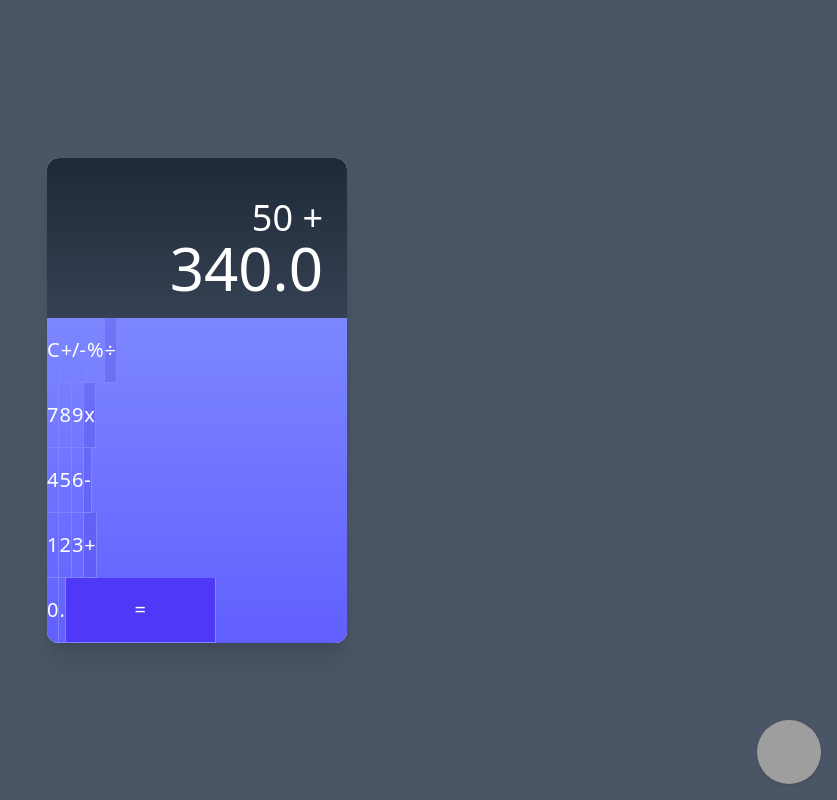
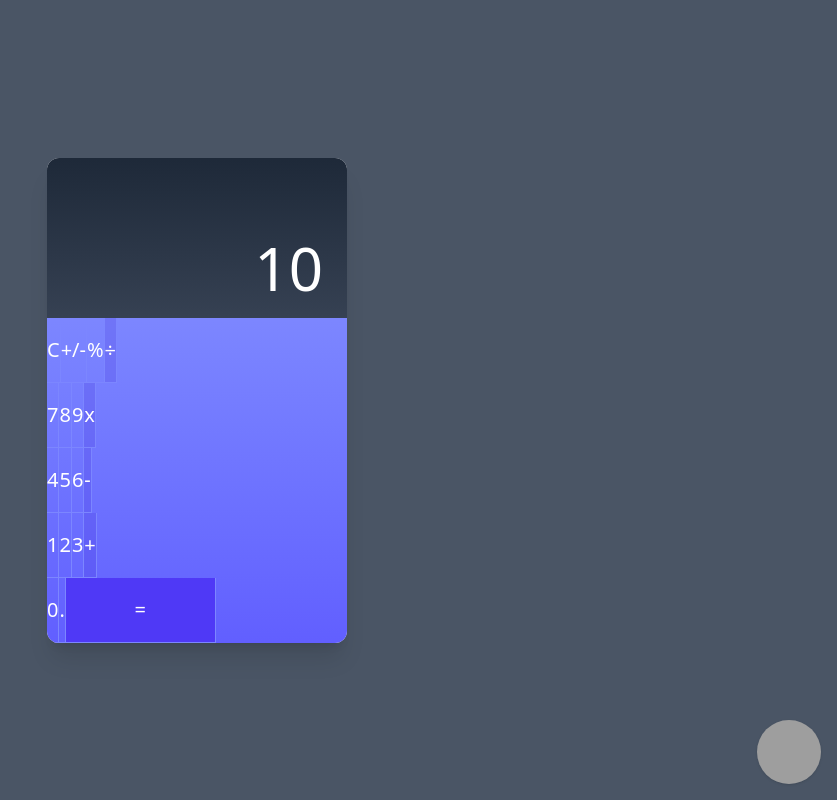
Before and after one commit to jorgeart81/zoneless-calculator, an Angular app: page /calculator in a window 1280 px wide. Shown: the whole page, without its empty margins (443-1280 px from the left). Built offline with nearby package versions, Linux system fonts and the light colour scheme; grey boxes are pictures that could not be loaded.

Commit message:
feat: Add calculate service

```diff
--- a/angular.json
+++ b/angular.json
@@ -81,5 +81,8 @@
         }
       }
     }
+  },
+  "cli": {
+    "analytics": false
   }
 }
--- a/src/app/calculator/components/calculator/calculator.html
+++ b/src/app/calculator/components/calculator/calculator.html
@@ -1,8 +1,10 @@
 <div class="w-full h-40 bg-gradient-to-b from-gray-800 to-gray-700 flex items-end text-right">
   <div class="w-full py-5 px-6 text-6xl text-white font-thin">
-    <span class="text-4xl">50 +</span>
+    @if(subResultText() !=='0'){
+    <span class="text-4xl">{{subResultText()}} {{lastOperator()}}</span>
     <br>
-    <span>340.0</span>
+    }
+    <span>{{resultText()}}</span>
   </div>
 </div>
 
--- a/src/app/calculator/components/calculator/calculator.ts
+++ b/src/app/calculator/components/calculator/calculator.ts
@@ -1,4 +1,6 @@
-import { AfterViewInit, Component, Signal, viewChildren } from '@angular/core';
+import { AfterViewInit, Component, computed, inject, Signal, viewChildren } from '@angular/core';
+
+import { Calculate } from '@/calculator/services/calculate';
 import { CalculatorButton } from "../calculator-button/calculator-button";
 
 @Component({
@@ -10,21 +12,31 @@ import { CalculatorButton } from "../calculator-button/calculator-button";
   }
 })
 export class Calculator implements AfterViewInit {
+  private caculateService = inject(Calculate)
+  private buttonsMatrix: Record<string, CalculatorButton | undefined> = {}
   public calculatorButtons: Signal<readonly CalculatorButton[]> = viewChildren(CalculatorButton)
-  private buttonsMatrix: Record<string, CalculatorButton | undefined> = {}
+
+  public resultText = computed(() => this.caculateService.resultText())
+  public subResultText = computed(() => this.caculateService.subResultText())
+  public lastOperator = computed(() => this.caculateService.lastOperator())
 
   ngAfterViewInit(): void {
     this.buttonsMatrix = this.getButtonsMatrix();
+    console.log({ buttonsMatrix: this.buttonsMatrix })
   }
 
-  handleClick(key: string) { console.log({ key }) }
+  handleClick(key: string) {
+    const mappedKey = this.mapButtonToKey(key);
+    console.log({ mappedKey })
+  }
 
   // @HostListener('document:keyup', ['$event'])
   handleKeyboardEvent(event: KeyboardEvent) {
-    const key = this.mapKeyToButtonId(event.key);
-    if (!key) return;
+    if (!this.caculateService.isAllowKey(event.key)) return;
 
-    this.handleClick(key)
+    this.handleClick(event.key);
+
+    const key = this.mapKeyToButton(event.key);
     this.buttonsMatrix[key]?.keyboardPressedStyle(key)
   }
 
@@ -41,36 +53,31 @@ export class Calculator implements AfterViewInit {
     return matrix;
   }
 
-  private mapKeyToButtonId(key: string): string | undefined {
+  private mapKeyToButton(key: string): string {
     const keyMap: Record<string, string> = {
-      'c': 'C',
-      'C': 'C',
       'Escape': 'C',
       'Clear': 'C',
-      '%': '%',
       '/': '÷',
       '*': 'x',
-      '-': '-',
-      '+': '+',
-      '=': '=',
       'Enter': '=',
       '.': '.',
       ',': '.',
       '±': '+/-',
-      'Backspace': 'DEL',
-      'Delete': 'AC',
-      '0': '0',
-      '1': '1',
-      '2': '2',
-      '3': '3',
-      '4': '4',
-      '5': '5',
-      '6': '6',
-      '7': '7',
-      '8': '8',
-      '9': '9',
+      'Delete': 'C',
     };
 
-    return keyMap[key];
+    return keyMap[key] || key;
   }
+
+  private mapButtonToKey(key: string): string {
+    const keyMap: Record<string, string> = {
+      '÷': '/',
+      'x': '*',
+      '+/-': '±',
+      'C': 'Clear',
+    };
+
+    return keyMap[key] || key;
+  }
+
 }
--- /dev/null
+++ b/src/app/calculator/services/calculate.ts
@@ -0,0 +1,17 @@
+import { Injectable, signal } from '@angular/core';
+import { calculatorAllowedKeys } from './calculatorKeys';
+
+
+@Injectable({
+  providedIn: 'root'
+})
+export class Calculate {
+  public resultText = signal('10')
+  public subResultText = signal('0')
+  public lastOperator = signal('+')
+
+  public isAllowKey = (key: string) => calculatorAllowedKeys[key] !== undefined
+  public allowKey = (key: string) => calculatorAllowedKeys[key]
+
+
+}
```
